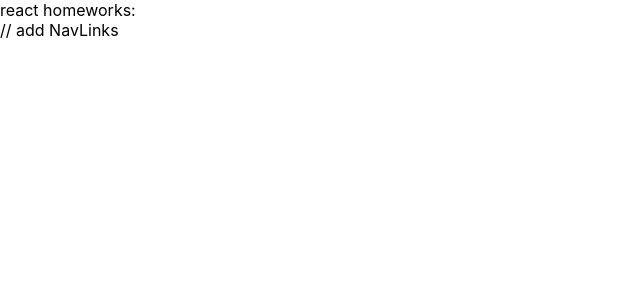
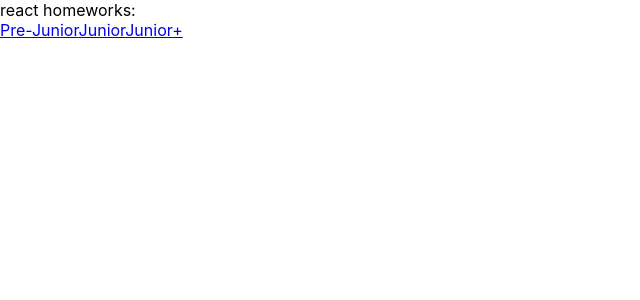
Before and after one commit to IvanRavinskiy/hw_ignat, a React (Create React App) app: page / in a window 1280 px wide. Shown: the top 300 px of the page, without its empty margins (0-640 px from the left). Built offline with nearby package versions, Linux system fonts and the light colour scheme.

Commit message:
5 hw in progress v2

```diff
--- a/src/p2-homeworks/h5/Header.tsx
+++ b/src/p2-homeworks/h5/Header.tsx
@@ -1,10 +1,13 @@
 import React from 'react'
+import {NavLink} from 'react-router-dom';
+import {PATH} from "./RoutesComponent";
 
 function Header() {
     return (
         <div>
-            // add NavLinks
-
+            <NavLink to={PATH.PRE_JUNIOR}>Pre-Junior</NavLink>
+            <NavLink to={PATH.JUNIOR}>Junior</NavLink>
+            <NavLink to={PATH.JUNIOR_PLUS}>Junior+</NavLink>
         </div>
     )
 }
```
